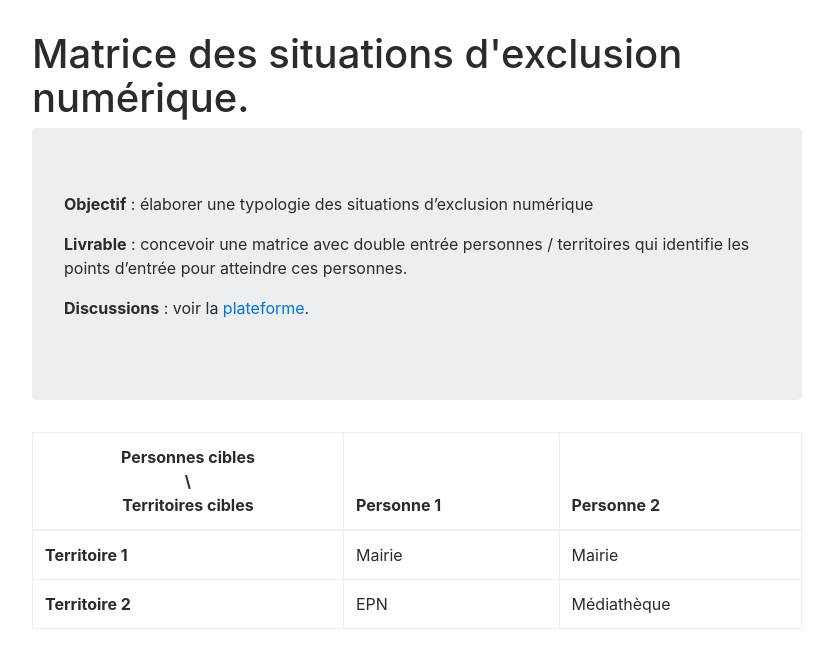
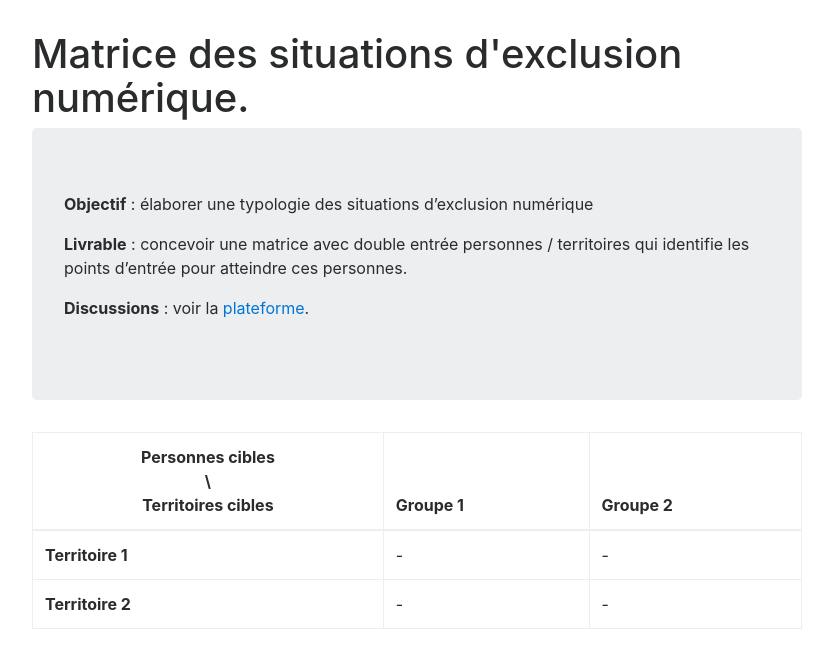
Before and after one commit to SocieteNumerique/societenumerique.github.io-old, a Jekyll site: the page built from _livrables/1_matrice.md, in a window 1280 px wide. Shown: the top 668 px of the page, without its empty margins (31-864 px from the left). Built offline with Jekyll 4.4.1, drawn with Linux system fonts in a browser that asks for light colours; nearby versions of some CDN libraries.

Commit message:
Update 1_matrice.md

```diff
--- a/_livrables/1_matrice.md
+++ b/_livrables/1_matrice.md
@@ -18,20 +18,20 @@ gt: 1
     <thead>
       <tr>
         <th class="text-center">Personnes cibles <br> \ <br> Territoires cibles</th>
-        <th>Personne 1</th>
-        <th>Personne 2</th>
+        <th>Groupe 1</th>
+        <th>Groupe 2</th>
       </tr>
     </thead>
     <tbody>
       <tr>
         <th scope="row">Territoire 1</th>
-        <td>Mairie</td>
-        <td>Mairie</td>
+        <td>-</td>
+        <td>-</td>
       </tr>
       <tr>
         <th scope="row">Territoire 2</th>
-        <td>EPN</td>
-        <td>Médiathèque</td>
+        <td>-</td>
+        <td>-</td>
       </tr>
     </tbody>
   </table>
```
